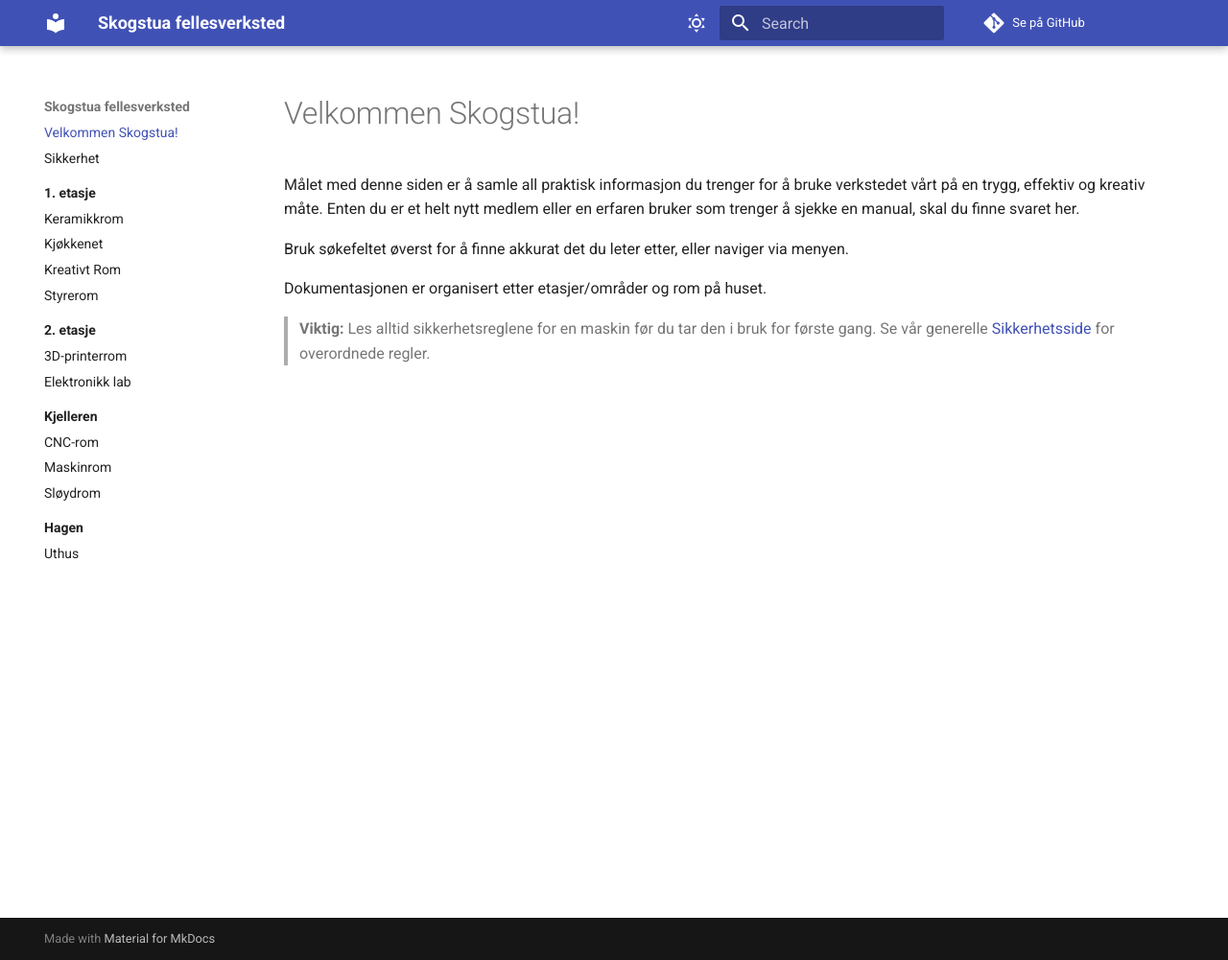
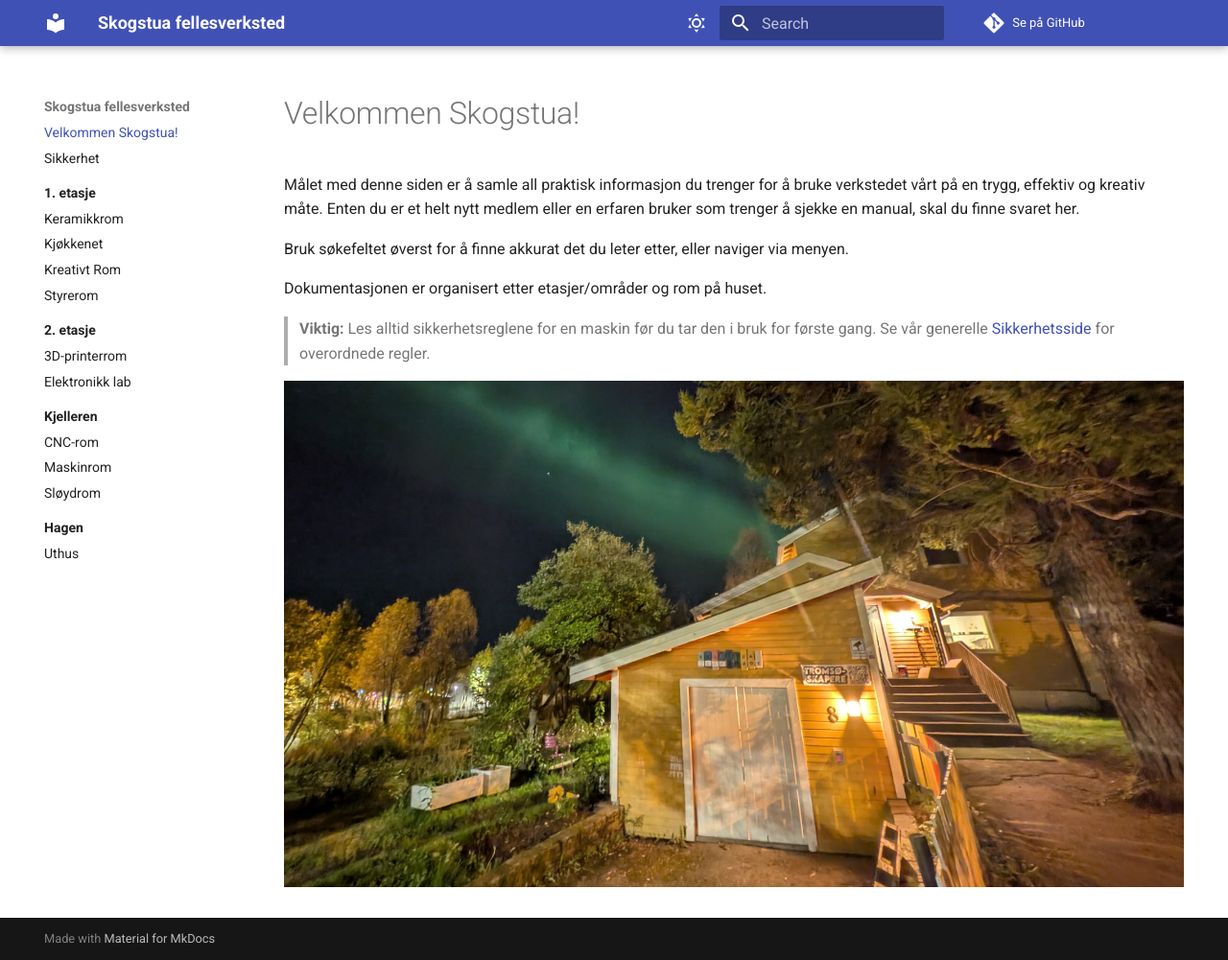
Before and after one commit to Tromsoskapere/mkdocs-skogstua, an MkDocs documentation site: the page built from docs/index.md, in a window 1280 px wide and 1001 px high. Shown: the whole window at 96% size. Built offline with MkDocs 1.6.1 and Material for MkDocs 9.7.7, drawn with Linux system fonts in a browser that asks for light colours; comment, search, counter and statistics services are not loaded.

Commit message:
Update index.md

```diff
--- a/docs/index.md
+++ b/docs/index.md
@@ -12,3 +12,7 @@ Bruk søkefeltet øverst for å finne akkurat det du leter etter, eller naviger
 Dokumentasjonen er organisert etter etasjer/områder og rom på huset.
 
 > **Viktig:** Les alltid sikkerhetsreglene for en maskin før du tar den i bruk for første gang. Se vår generelle [Sikkerhetsside](sikkerhet.md) for overordnede regler.
+
+
+
+![Nordlys over Skogstua](skogstua_natt.jpg "Skogstua fellesverksted")
```
